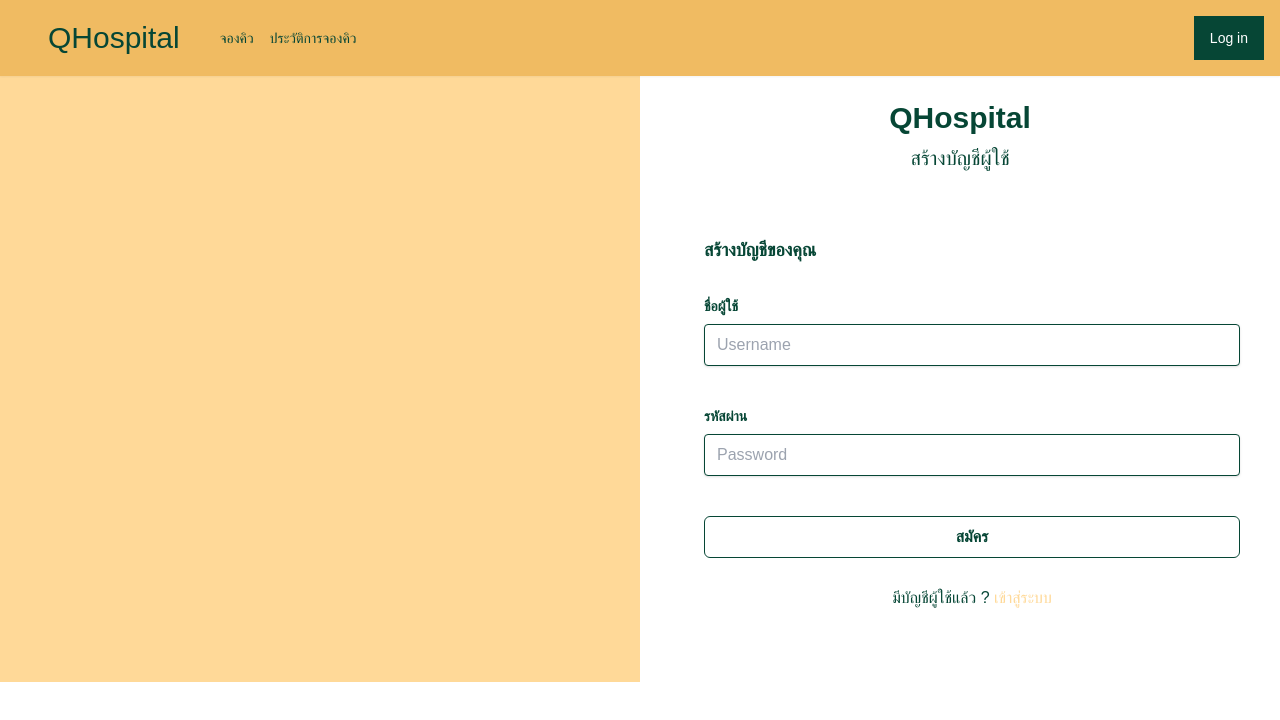
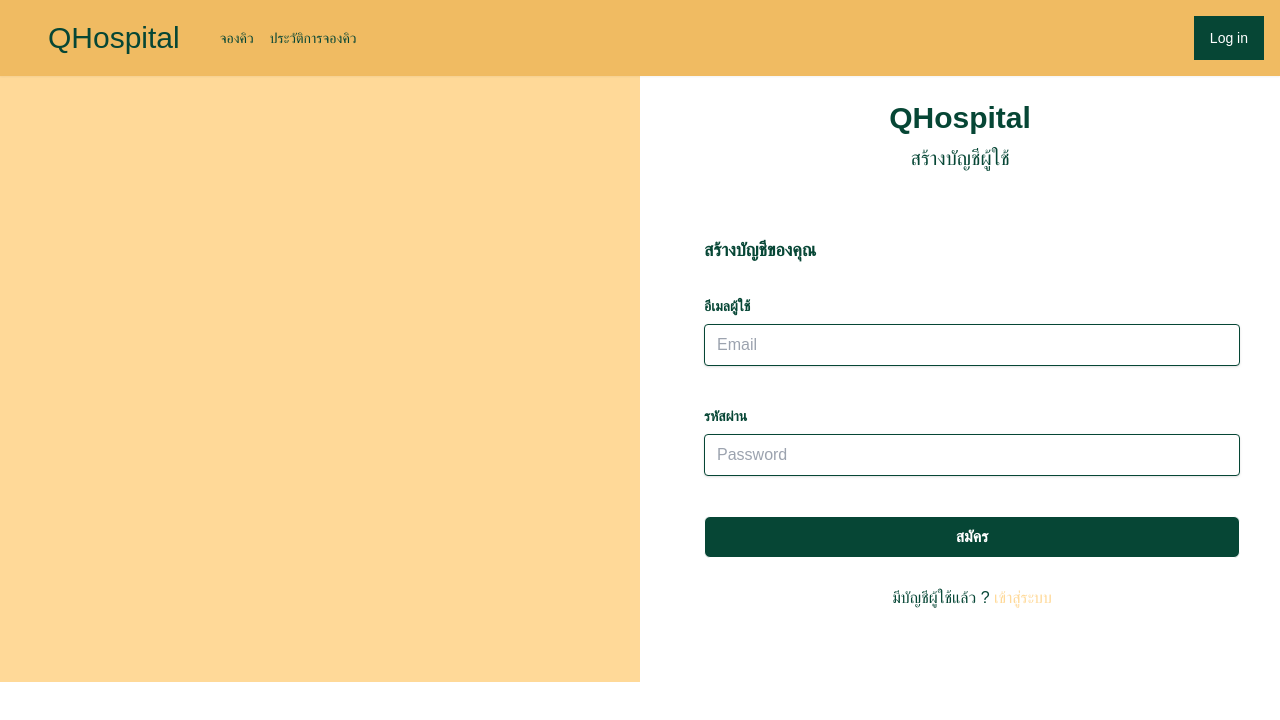
Before and after one commit to yanisa2002/Hospital-Booking-Website-Project, a React (Create React App) app: page /register in a window 1280 px wide. Shown: the top 720 px of the page. Built offline with nearby package versions, Linux system fonts and the light colour scheme; a web font is replaced by a local one.

Commit message:
to see validate

```diff
--- a/src/page/login.js
+++ b/src/page/login.js
@@ -1,9 +1,28 @@
-import React, { useState, useRef } from "react";
+import React, { useState, useRef, useEffect } from "react";
 
-const login = () => {
-  // const [user, setUser] = useState("");
-  // const [pwd, setPwd] = useState("");
-  // const [errMsg, setErrMsg] = useState("");
+const Login = () => {
+  const userRef = useRef();
+  const errRef = useRef();
+
+  const [email, setEmail] = useState("");
+  const [pwd, setPwd] = useState("");
+  const [errMsg, setErrMsg] = useState("");
+
+  const defaultValues = {
+    Email: email,
+    Password: pwd,
+  };
+
+  useEffect(() => {
+    userRef.current.focus();
+  }, []);
+
+  const handleSubmit = (e) => {
+    e.preventDefault();
+    console.log(email);
+    setEmail("");
+    setPwd("");
+  };
 
   return (
     <div className="flex justify-center bg-uColor-bg font-prompt min-w-[800px] h-full">
@@ -24,22 +43,34 @@ const login = () => {
             <label className="block text-gray-darker text-lg font-bold mb-8">
               เข้าสู่บัญชีของคุณ
             </label>
-
+            <div className="w-full">
+              <p
+                ref={errRef}
+                className={`${
+                  errMsg ? "errmsg" : "offscreen"
+                } text-red-600 text-md text-center`}
+                aria-live="assertive"
+              >
+                {errMsg}
+              </p>
+            </div>
+            <form onSubmit={handleSubmit}>
               <div className="mb-10">
                 <label
                   className="block text-gray-darker text-sm font-bold mb-2"
-                for="username"
+                  for="email"
                 >
-                ชื่อผู้ใช้
+                  อีเมลผู้ใช้
                 </label>
                 <input
                   class="shadow appearance-none border rounded w-full py-2 px-3 text-grey-darker"
-                id="username"
+                  id="email"
                   type="text"
-                placeholder="Username"
-                //autoComplete="off"
-                //pattern="[A-Za-z0-9]{4,20}"
-                //reduired
+                  placeholder="Email"
+                  value={email}
+                  onChange={(e) => setEmail(e.target.value)}
+                  pattern="/^[^\s@]+@[^\s@]+\.[^\s@]{2,}$/i"
+                  reduired
                 />
               </div>
               <div className="mb-10">
@@ -54,20 +85,21 @@ const login = () => {
                   id="password"
                   type="password"
                   placeholder="Password"
-                // onChange={(e) => setPwd(e.target.value)}
-                // value={pwd}
-                // required
+                  onChange={(e) => setPwd(e.target.value)}
+                  value={pwd}
+                  required
                 />
               </div>
               {/* <Link to="/"> */}
               <div className="mb-7">
                 <button
                   type="submit"
-                className="w-full inline-flex items-center justify-center px-4 py-2 bg-red-600 border border-transparent rounded-md font-semibold capitalize text-white hover:bg-red-700 active:bg-red-700 focus:outline-none focus:border-red-700 focus:ring focus:ring-red-200 disabled:opacity-25 transition"
+                  className="w-full inline-flex items-center justify-center px-4 py-2 bg-uColor-green border border-transparent rounded-md font-semibold capitalize text-[#ffffff] hover:bg-red-700 active:bg-red-700 focus:outline-none focus:border-red-700 focus:ring focus:ring-red-200 disabled:opacity-25 transition"
                 >
                   เข้าสู่ระบบ
                 </button>
               </div>
+            </form>
             {/* </Link> */}
             {/* </form> */}
 
@@ -85,4 +117,4 @@ const login = () => {
   );
 };
 
-export default login;
+export default Login;
--- a/src/page/register.js
+++ b/src/page/register.js
@@ -1,6 +1,21 @@
-import React from "react";
+import React, { useState, useRef } from "react";
 
-function register() {
+const Register = () => {
+  const [formErrors, setFormErrors] = useState({});
+
+  const [email, setEmail] = useState("");
+  const [pwd, setPwd] = useState("");
+
+  let defaultValues = {
+    Email: email,
+    Password: pwd,
+  };
+
+  const handleSubmit = (e) => {
+    e.preventDefault();
+    console.log(defaultValues);
+  };
+
   return (
     <div className="flex justify-center bg-uColor-bg font-prompt min-w-[800px] h-full">
       <div className="grid grid-cols-2">
@@ -20,22 +35,21 @@ function register() {
             <label className="block text-gray-darker text-lg font-bold mb-8">
               สร้างบัญชีของคุณ
             </label>
-
+            <form onSubmit={handleSubmit}>
               <div className="mb-10">
                 <label
                   className="block text-gray-darker text-sm font-bold mb-2"
-                for="username"
+                  for="email"
                 >
-                ชื่อผู้ใช้
+                  อีเมลผู้ใช้
                 </label>
                 <input
                   class="shadow appearance-none border rounded w-full py-2 px-3 text-grey-darker"
-                id="username"
+                  id="email"
                   type="text"
-                placeholder="Username"
-                //autoComplete="off"
-                //pattern="[A-Za-z0-9]{4,20}"
-                //reduired
+                  placeholder="Email"
+                  pattern="/^[^\s@]+@[^\s@]+\.[^\s@]{2,}$/i"
+                  reduired
                 />
               </div>
               <div className="mb-10">
@@ -50,22 +64,21 @@ function register() {
                   id="password"
                   type="password"
                   placeholder="Password"
-                // onChange={(e) => setPwd(e.target.value)}
-                // value={pwd}
-                // required
+                  onChange={(e) => setPwd(e.target.value)}
+                  value={pwd}
+                  required
                 />
               </div>
-            {/* <Link to="/"> */}
+
               <div className="mb-7">
                 <button
                   type="submit"
-                className="w-full inline-flex items-center justify-center px-4 py-2 bg-red-600 border border-transparent rounded-md font-semibold capitalize text-white hover:bg-red-700 active:bg-red-700 focus:outline-none focus:border-red-700 focus:ring focus:ring-red-200 disabled:opacity-25 transition"
+                  className="w-full inline-flex items-center justify-center px-4 py-2 bg-uColor-green border border-transparent rounded-md font-semibold capitalize text-[#ffffff] active:bg-red-700 focus:outline-none focus:border-red-700 focus:ring focus:ring-red-200 disabled:opacity-25 transition"
                 >
                   สมัคร
                 </button>
               </div>
-            {/* </Link> */}
-            {/* </form> */}
+            </form>
 
             <div className="mb-2 text-center">
               มีบัญชีผู้ใช้แล้ว ?{" "}
@@ -79,6 +92,6 @@ function register() {
       </div>
     </div>
   );
-}
+};
 
-export default register;
+export default Register;
```
Lines whose indentation alone changed are shown as unchanged.
